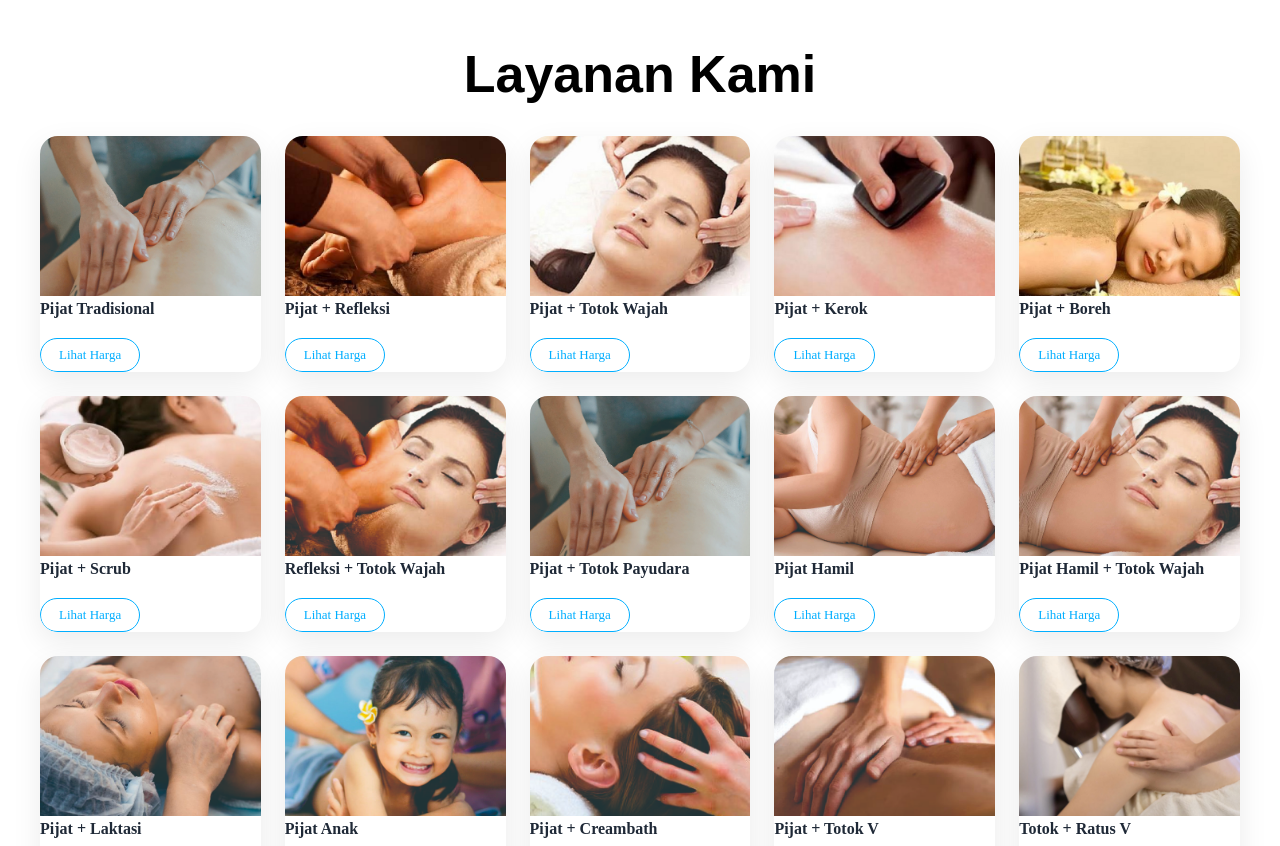
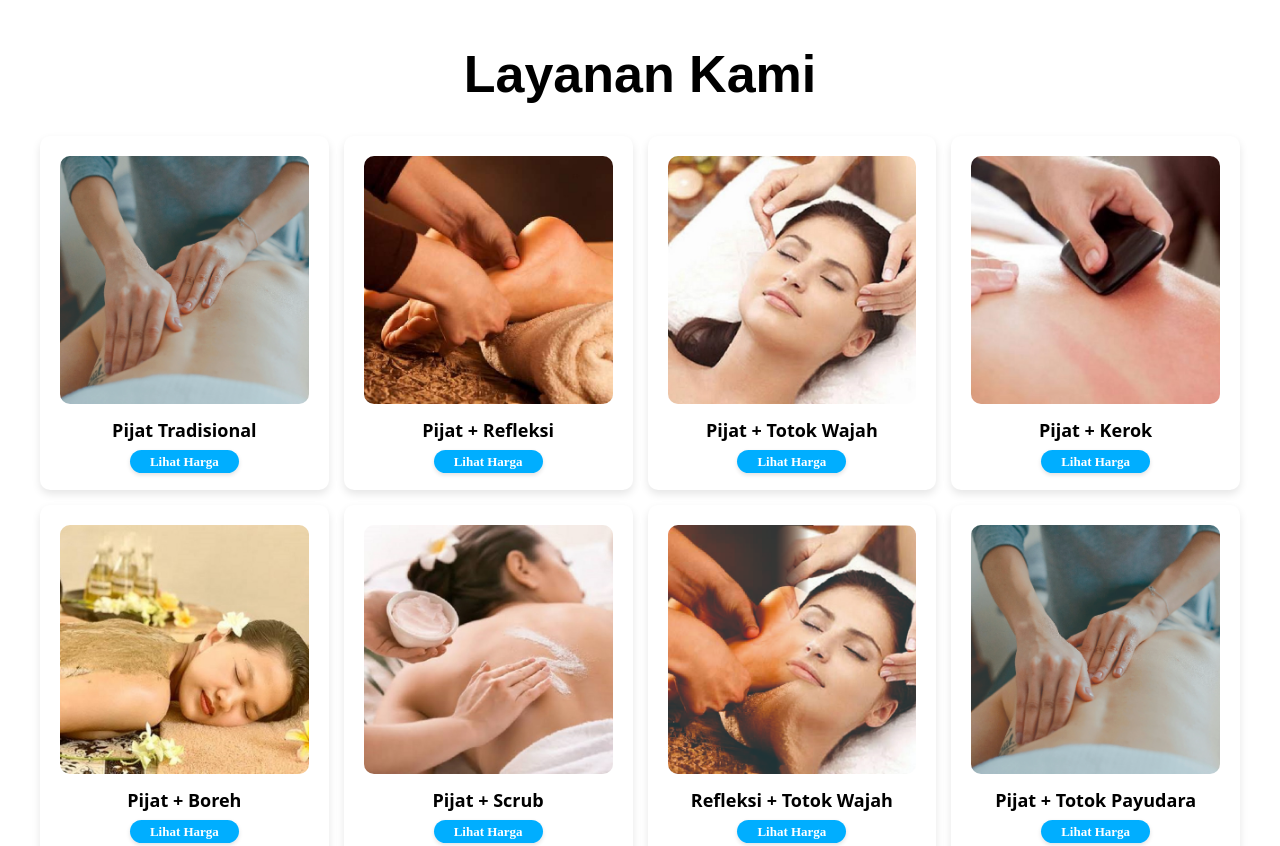
Before and after one commit to fathiirmaulanaa/spanirmala, a plain HTML site: page index.html in a window 1280 px wide. Shown: the part 1500-2346 px from the top of the page. Drawn offline with Linux system fonts and the light colour scheme.

Commit message:
style bruuhhh

```diff
--- a/style.css
+++ b/style.css
@@ -538,64 +538,48 @@ button[type="submit"]:hover {
 /*LIST CARD*/
 .container-list-card {
   display: grid;
-  grid-template-columns: repeat(auto-fit, minmax(220px, 1fr));
-  gap: 24px;
+  grid-template-columns: repeat(4, 2fr);
+  gap: 15px;
 }
 
-/* CARD */
 .list-card {
-  background: #ffffff;
-  border-radius: 18px;
-  overflow: hidden;
-  box-shadow: 0 10px 30px rgba(0, 0, 0, 0.08);
-  transition: all 0.35s ease;
-  position: relative;
+  background: white;
+  padding: 20px;
+  border-radius: 10px;
+  text-align: center;
+  box-shadow: 0 4px 8px rgba(0, 0, 0, 0.1);
+  transition: transform 0.3s ease-in-out;
+}
+
+.list-card img {
+  max-width: 100%;
+  border-radius: 10px;
+}
+
+.list-card a {
+  text-decoration: none;
+  font-weight: 600;
+  background-color: #00aeff;
+  box-shadow: rgba(0, 0, 0, 0.2) 0 0px 0px 0px,
+    rgba(0, 0, 0, 0.14) 0 0px 0px 0px, rgba(0, 0, 0, 0.12) 0 2px 4px 0px;
+  padding: 4px 20px;
+  border-radius: 20px;
+  font-size: small;
+  color: #fff;
+  transition: all 0.2s;
 }
 
 .list-card:hover {
-  transform: translateY(-8px);
-  box-shadow: 0 20px 40px rgba(0, 174, 255, 0.25);
+  transform: translateY(-5px);
 }
 
-/* IMAGE */
-.list-card img {
-  width: 100%;
-  height: 160px;
-  object-fit: cover;
+.list-title {
+  margin: 10px 0 10px;
+  font-size: 18px;
+  color: rgb(0, 0, 0);
+  font-family: system-ui, -apple-system, BlinkMacSystemFont, "Segoe UI", Roboto,
+    Oxygen, Ubuntu, Cantarell, "Open Sans", "Helvetica Neue", sans-serif;
 }
-
-/* CONTENT */
-.list-card .content {
-  padding: 16px;
-}
-
-/* TITLE */
-.list-title {
-  font-size: 16px;
-  font-weight: 600;
-  margin-bottom: 10px;
-  color: #1f2937;
-}
-
-/* BUTTON */
-.list-card a {
-  display: inline-block;
-  margin-top: 10px;
-  padding: 8px 18px;
-  font-size: 13px;
-  font-weight: 500;
-  color: #00aeff;
-  border: 1.5px solid #00aeff;
-  border-radius: 999px;
-  text-decoration: none;
-  transition: all 0.25s ease;
-}
-
-.list-card a:hover {
-  background: #00aeff;
-  color: #fff;
-}
-
 
 /*footer*/
 footer p {
```
